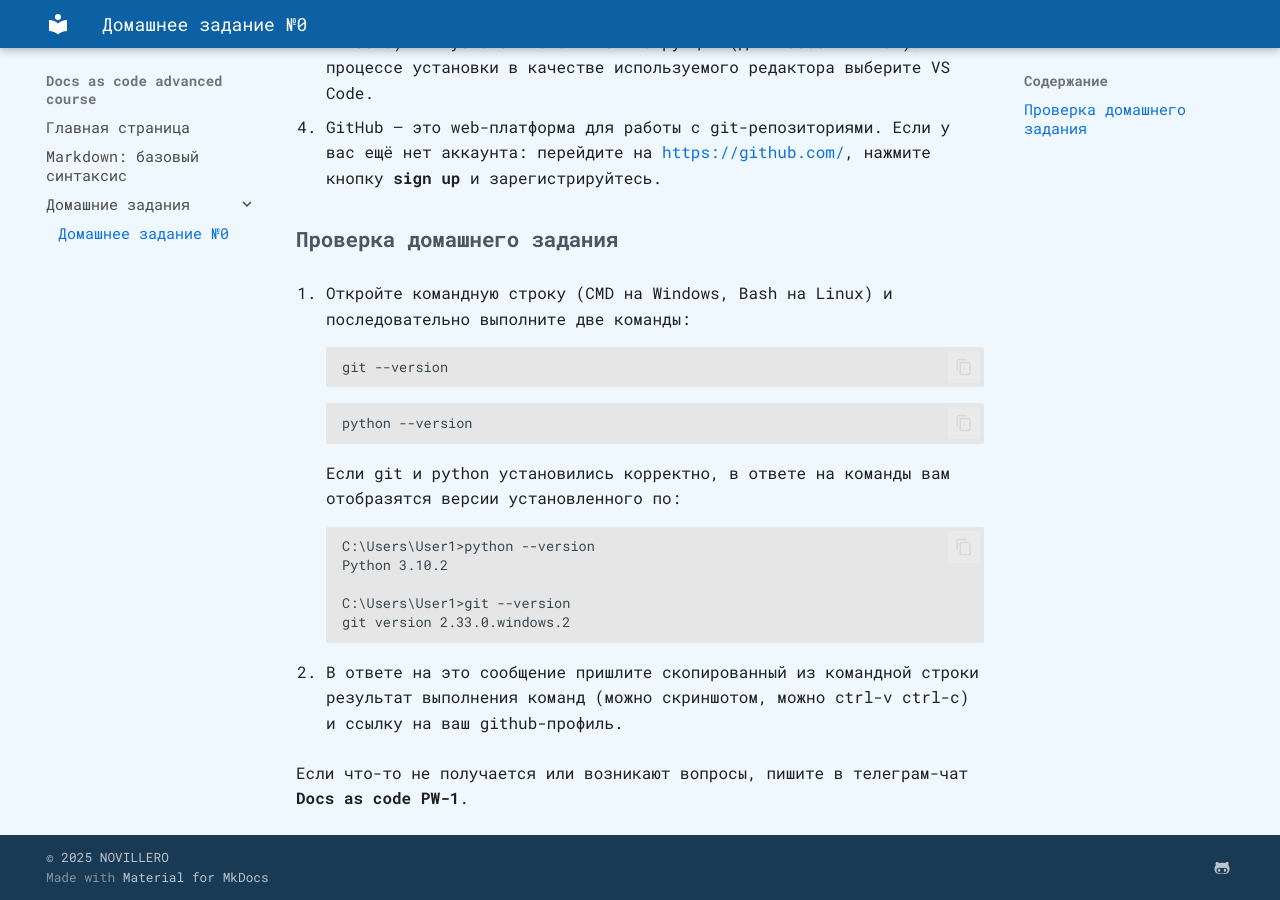
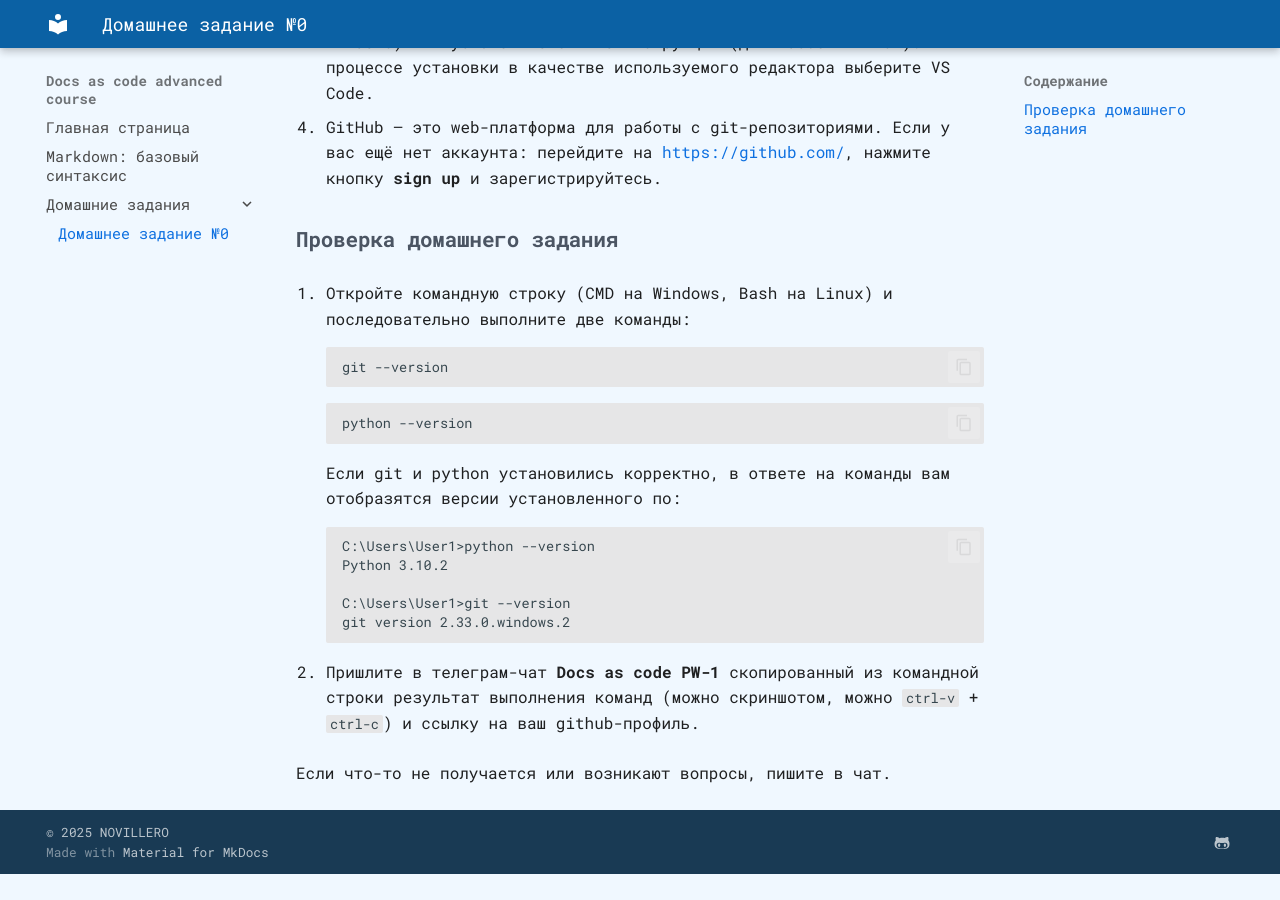
Before and after one commit to novillero/dac-advanced, an MkDocs documentation site: the page built from docs/homeworks/homework-0.md, in a window 1280 px wide and 900 px high, scrolled down 575 px. Built offline with MkDocs 1.6.1 and Material for MkDocs 9.7.7, drawn with Linux system fonts in a browser that asks for light colours; some web fonts are replaced; after the commit the page ends 1449 px from its top, so only the background shows below that.

Commit message:
отредактировал домашнее задание

````diff
--- a/docs/homeworks/homework-0.md
+++ b/docs/homeworks/homework-0.md
@@ -29,6 +29,6 @@
     git version 2.33.0.windows.2
     ```
 
-2. В ответе на это сообщение пришлите скопированный из командной строки результат выполнения команд (можно скриншотом, можно ctrl-v ctrl-c) и ссылку на ваш github-профиль.
+2. Пришлите в телеграм-чат **Docs as code PW-1** скопированный из командной строки результат выполнения команд (можно скриншотом, можно `ctrl-v` + `ctrl-c`) и ссылку на ваш github-профиль.
 
-Если что-то не получается или возникают вопросы, пишите в телеграм-чат **Docs as code PW-1**.
+Если что-то не получается или возникают вопросы, пишите в чат.
````
